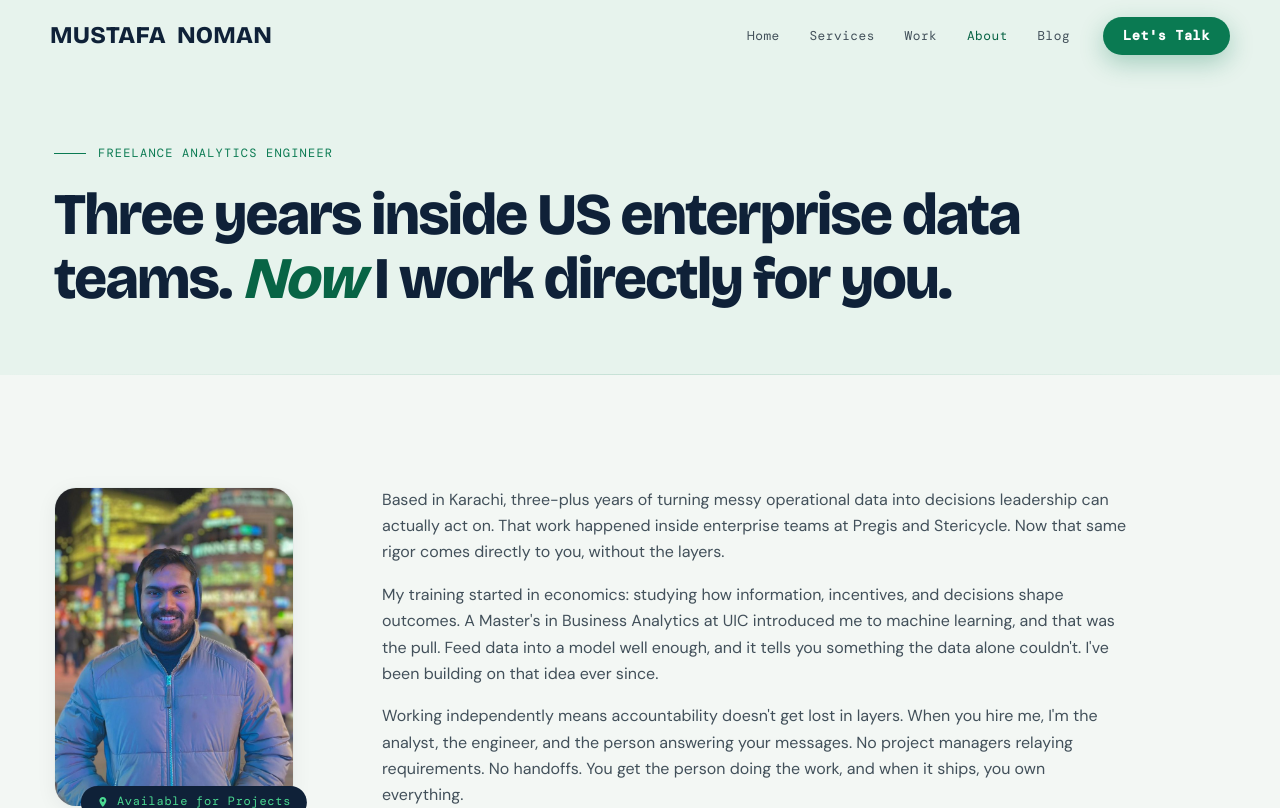
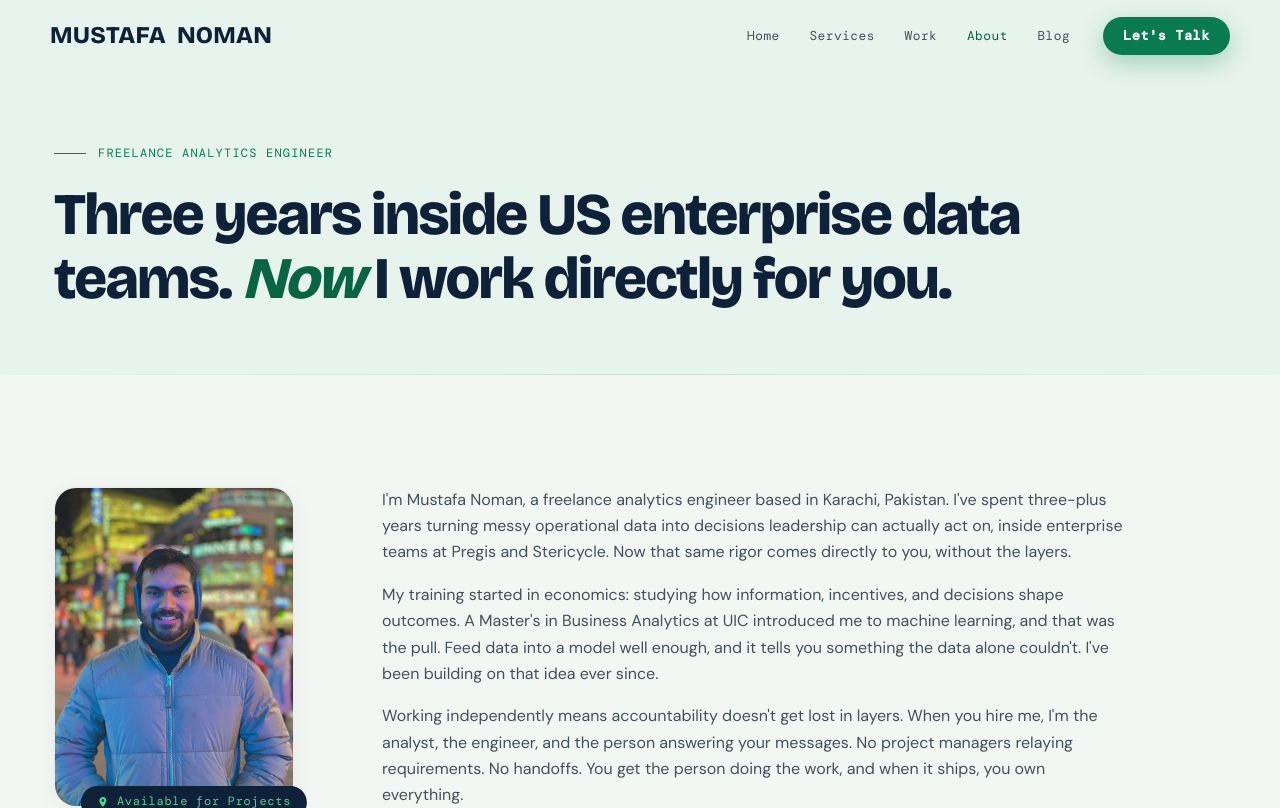
Before and after one commit to mustafanoman128/Website, a Flask app: page /about in a window 1280 px wide. Shown: the top 808 px of the page. Run offline with Flask 3, Linux system fonts and the light colour scheme; some libraries are stand-ins or nearby versions.

Commit message:
About: open the bio with a plain "who I am" sentence
"I'm Mustafa Noman, a freelance analytics engineer based in Karachi,
Pakistan." AI search tools quote sentences like this when asked who
someone is; the visible About text never stated the full name before.
Same facts and tone otherwise. Noted in CLAUDE.md's SEO section.

Co-Authored-By: Claude Opus 5.5 <noreply@anthropic.com>

```diff
--- a/templates/about.html
+++ b/templates/about.html
@@ -79,7 +79,7 @@
 
       <!-- Bio Text (right column) -->
       <div class="bio__text reveal">
-        <p>Based in Karachi, three-plus years of turning messy operational data into decisions leadership can actually act on. That work happened inside enterprise teams at Pregis and Stericycle. Now that same rigor comes directly to you, without the layers.</p>
+        <p>I'm Mustafa Noman, a freelance analytics engineer based in Karachi, Pakistan. I've spent three-plus years turning messy operational data into decisions leadership can actually act on, inside enterprise teams at Pregis and Stericycle. Now that same rigor comes directly to you, without the layers.</p>
         <p>My training started in economics: studying how information, incentives, and decisions shape outcomes. A Master's in Business Analytics at UIC introduced me to machine learning, and that was the pull. Feed data into a model well enough, and it tells you something the data alone couldn't. I've been building on that idea ever since.</p>
         <p>Working independently means accountability doesn't get lost in layers. When you hire me, I'm the analyst, the engineer, and the person answering your messages. No project managers relaying requirements. No handoffs. You get the person doing the work, and when it ships, you own everything.</p>
         <p>The buzzwords can wait. The real question is underneath: what decision are you trying to make, and what's the fastest honest path to it?</p>
```
Also changed, not shown: CLAUDE.md (+1 -0 lines).
